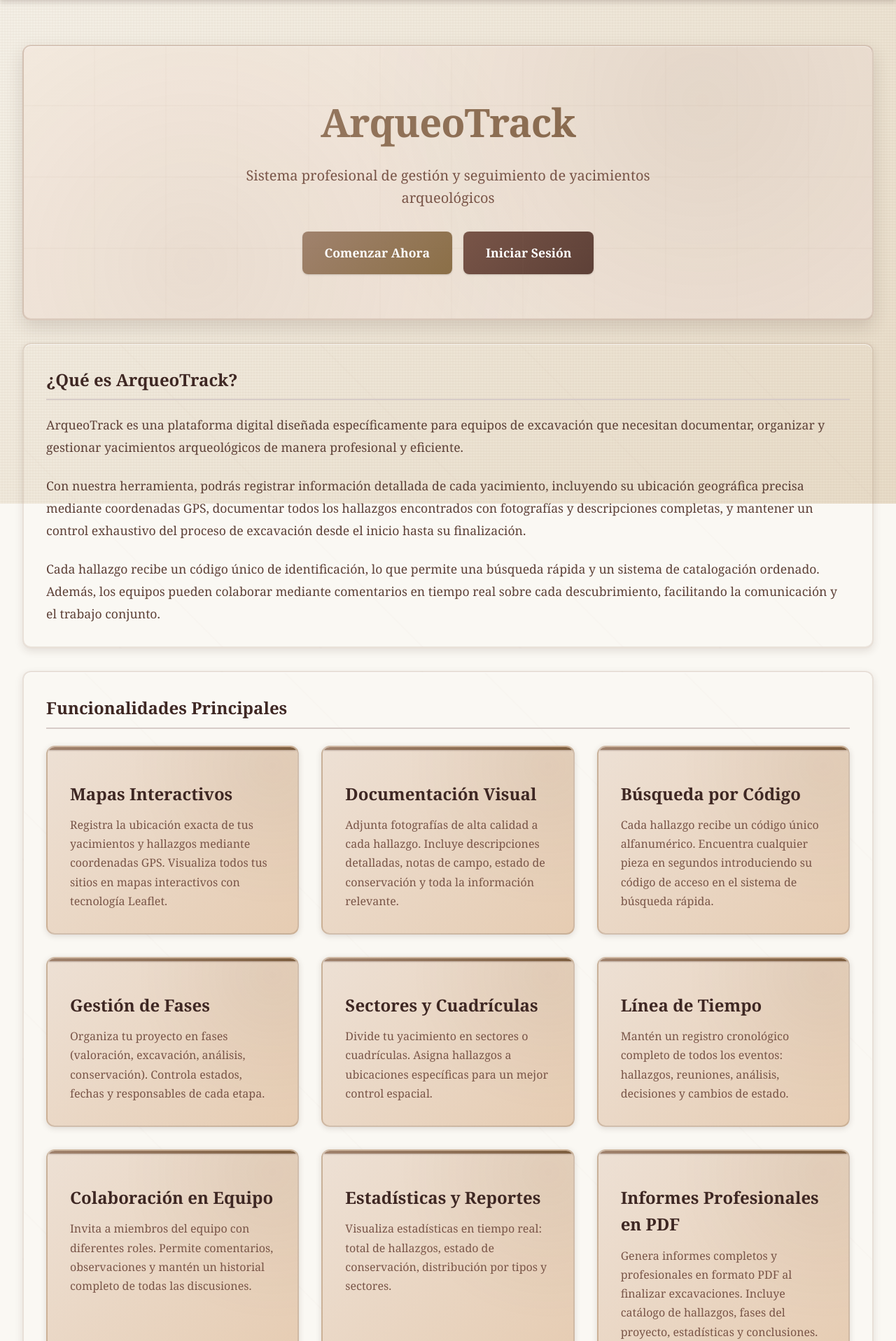
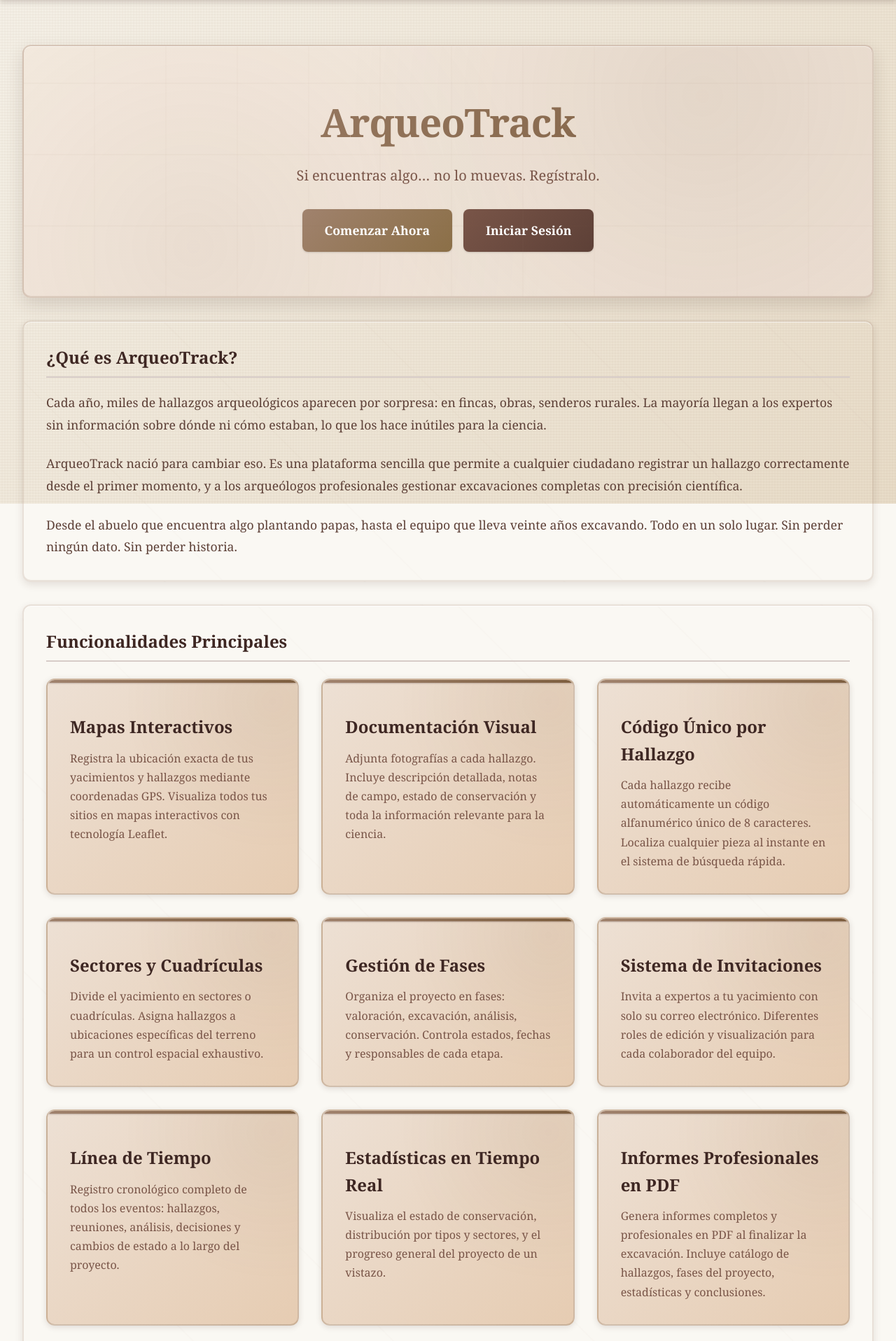
Before and after one commit to Cr-O1/Arqueotrack, a Flask app: page / in a window 1280 px wide. Shown: the part 80-1997 px from the top of the page at 70% size. Run offline with Flask 3, Linux system fonts and the light colour scheme.

Commit message:
Changed portada for consistency with Proyecto de Innovación presentation

```diff
--- a/templates/portada.html
+++ b/templates/portada.html
@@ -1,11 +1,11 @@
 {% extends "base.html" %}
-{% block title %}ArqueoTrack - Sistema de Gestión Arqueológica{% endblock %}
+{% block title %}ArqueoTrack - Si encuentras algo… no lo muevas. Regístralo.{% endblock %}
 
 {% block content %}
 <div class="main-content">
     <div class="hero">
         <h1>ArqueoTrack</h1>
-        <p>Sistema profesional de gestión y seguimiento de yacimientos arqueológicos</p>
+        <p>Si encuentras algo… no lo muevas. Regístralo.</p>
         <div class="hero-actions" style="margin-top: 2rem; display: flex; gap: 1rem; justify-content: center; flex-wrap: wrap;">
             <a href="/registro" class="btn" style="font-size: 1.1rem; padding: 1rem 2rem;">
                 Comenzar Ahora
@@ -19,21 +19,16 @@
     <div class="card" style="margin-top: 2rem;">
         <h2>¿Qué es ArqueoTrack?</h2>
         <p style="font-size: 1.1rem; line-height: 1.8; color: var(--dark-secondary); margin-bottom: 1.5rem;">
-            ArqueoTrack es una plataforma digital diseñada específicamente para equipos de excavación que necesitan
-            documentar, organizar y gestionar yacimientos arqueológicos de manera profesional y eficiente.
+            Cada año, miles de hallazgos arqueológicos aparecen por sorpresa: en fincas, obras, senderos rurales. La mayoría llegan a los expertos sin información sobre dónde ni cómo estaban, lo que los hace inútiles para la ciencia.
         </p>
         <p style="font-size: 1.1rem; line-height: 1.8; color: var(--dark-secondary); margin-bottom: 1.5rem;">
-            Con nuestra herramienta, podrás registrar información detallada de cada yacimiento, incluyendo su ubicación
-            geográfica precisa mediante coordenadas GPS, documentar todos los hallazgos encontrados con fotografías y
-            descripciones completas, y mantener un control exhaustivo del proceso de excavación desde el inicio hasta
-            su finalización.
+            ArqueoTrack nació para cambiar eso. Es una plataforma sencilla que permite a cualquier ciudadano registrar un hallazgo correctamente desde el primer momento, y a los arqueólogos profesionales gestionar excavaciones completas con precisión científica.
         </p>
         <p style="font-size: 1.1rem; line-height: 1.8; color: var(--dark-secondary);">
-            Cada hallazgo recibe un código único de identificación, lo que permite una búsqueda rápida y un sistema de
-            catalogación ordenado. Además, los equipos pueden colaborar mediante comentarios en tiempo real sobre cada
-            descubrimiento, facilitando la comunicación y el trabajo conjunto.
+            Desde el abuelo que encuentra algo plantando papas, hasta el equipo que lleva veinte años excavando. Todo en un solo lugar. Sin perder ningún dato. Sin perder historia.
         </p>
     </div>
+
     <div class="card" style="margin-top: 2rem;">
         <h2>Funcionalidades Principales</h2>
         <div class="features" style="margin-top: 1.5rem;">
@@ -48,78 +43,79 @@
             <div class="feature-card">
                 <h3>Documentación Visual</h3>
                 <p>
-                    Adjunta fotografías de alta calidad a cada hallazgo. Incluye descripciones detalladas,
-                    notas de campo, estado de conservación y toda la información relevante.
+                    Adjunta fotografías a cada hallazgo. Incluye descripción detallada, notas de campo,
+                    estado de conservación y toda la información relevante para la ciencia.
                 </p>
             </div>
 
             <div class="feature-card">
-                <h3>Búsqueda por Código</h3>
+                <h3>Código Único por Hallazgo</h3>
                 <p>
-                    Cada hallazgo recibe un código único alfanumérico. Encuentra cualquier pieza en segundos
-                    introduciendo su código de acceso en el sistema de búsqueda rápida.
+                    Cada hallazgo recibe automáticamente un código alfanumérico único de 8 caracteres.
+                    Localiza cualquier pieza al instante en el sistema de búsqueda rápida.
+                </p>
+            </div>
+
+            <div class="feature-card">
+                <h3>Sectores y Cuadrículas</h3>
+                <p>
+                    Divide el yacimiento en sectores o cuadrículas. Asigna hallazgos a ubicaciones
+                    específicas del terreno para un control espacial exhaustivo.
                 </p>
             </div>
 
             <div class="feature-card">
                 <h3>Gestión de Fases</h3>
                 <p>
-                    Organiza tu proyecto en fases (valoración, excavación, análisis, conservación).
+                    Organiza el proyecto en fases: valoración, excavación, análisis, conservación.
                     Controla estados, fechas y responsables de cada etapa.
                 </p>
             </div>
 
             <div class="feature-card">
-                <h3>Sectores y Cuadrículas</h3>
+                <h3>Sistema de Invitaciones</h3>
                 <p>
-                    Divide tu yacimiento en sectores o cuadrículas. Asigna hallazgos a ubicaciones
-                    específicas para un mejor control espacial.
+                    Invita a expertos a tu yacimiento con solo su correo electrónico. Diferentes
+                    roles de edición y visualización para cada colaborador del equipo.
                 </p>
             </div>
 
             <div class="feature-card">
                 <h3>Línea de Tiempo</h3>
                 <p>
-                    Mantén un registro cronológico completo de todos los eventos: hallazgos, reuniones,
-                    análisis, decisiones y cambios de estado.
+                    Registro cronológico completo de todos los eventos: hallazgos, reuniones,
+                    análisis, decisiones y cambios de estado a lo largo del proyecto.
                 </p>
             </div>
 
             <div class="feature-card">
-                <h3>Colaboración en Equipo</h3>
+                <h3>Estadísticas en Tiempo Real</h3>
                 <p>
-                    Invita a miembros del equipo con diferentes roles. Permite comentarios, observaciones
-                    y mantén un historial completo de todas las discusiones.
-                </p>
-            </div>
-
-            <div class="feature-card">
-                <h3>Estadísticas y Reportes</h3>
-                <p>
-                    Visualiza estadísticas en tiempo real: total de hallazgos, estado de conservación,
-                    distribución por tipos y sectores.
+                    Visualiza el estado de conservación, distribución por tipos y sectores,
+                    y el progreso general del proyecto de un vistazo.
                 </p>
             </div>
 
             <div class="feature-card">
                 <h3>Informes Profesionales en PDF</h3>
                 <p>
-                    Genera informes completos y profesionales en formato PDF al finalizar excavaciones.
+                    Genera informes completos y profesionales en PDF al finalizar la excavación.
                     Incluye catálogo de hallazgos, fases del proyecto, estadísticas y conclusiones.
                 </p>
             </div>
         </div>
     </div>
+
     <div class="card" style="margin-top: 2rem;">
         <h2>Cómo Funciona</h2>
         <div style="display: grid; gap: 2rem; margin-top: 1.5rem;">
             <div style="display: flex; gap: 1.5rem; align-items: start;">
                 <div style="min-width: 60px; height: 60px; background: linear-gradient(135deg, var(--primary-color), var(--primary-dark)); color: white; border-radius: 50%; display: flex; align-items: center; justify-content: center; font-size: 1.5rem; font-weight: bold;">1</div>
                 <div>
-                    <h3 style="color: var(--primary-color); margin-bottom: 0.5rem;">Registra tu Yacimiento</h3>
+                    <h3 style="color: var(--primary-color); margin-bottom: 0.5rem;">Encuentra algo. No lo muevas.</h3>
                     <p style="color: var(--dark-secondary); line-height: 1.7;">
-                        Crea un nuevo yacimiento especificando su nombre, ubicación geográfica, responsable del
-                        proyecto, y fechas. El sistema te permite marcar la ubicación exacta en un mapa interactivo.
+                        Dónde estaba el hallazgo y en qué capa del suelo importa tanto como el objeto en sí.
+                        Esa información no puede recuperarse una vez que se pierde. Inicia sesión y empieza a registrar desde el lugar del hallazgo.
                     </p>
                 </div>
             </div>
@@ -127,10 +123,10 @@
             <div style="display: flex; gap: 1.5rem; align-items: start;">
                 <div style="min-width: 60px; height: 60px; background: linear-gradient(135deg, var(--secondary-color), #7c3aed); color: white; border-radius: 50%; display: flex; align-items: center; justify-content: center; font-size: 1.5rem; font-weight: bold;">2</div>
                 <div>
-                    <h3 style="color: var(--secondary-color); margin-bottom: 0.5rem;">Organiza en Fases y Sectores</h3>
+                    <h3 style="color: var(--secondary-color); margin-bottom: 0.5rem;">Registra el Yacimiento</h3>
                     <p style="color: var(--dark-secondary); line-height: 1.7;">
-                        Planifica las fases del proyecto arqueológico y divide el yacimiento en sectores.
-                        Esto te permitirá un control exhaustivo del progreso y la distribución espacial.
+                        Crea el yacimiento con su nombre y marca la ubicación exacta en el mapa interactivo.
+                        El sistema guarda automáticamente las coordenadas GPS del lugar.
                     </p>
                 </div>
             </div>
@@ -140,8 +136,8 @@
                 <div>
                     <h3 style="color: var(--success-color); margin-bottom: 0.5rem;">Documenta los Hallazgos</h3>
                     <p style="color: var(--dark-secondary); line-height: 1.7;">
-                        Por cada pieza encontrada, registra tipo, descripción, estado de conservación, fotografías,
-                        ubicación GPS, sector asignado, y mucho más. Cada hallazgo recibe un código único.
+                        Por cada pieza encontrada, registra sus características, sube una fotografía y marca su localización
+                        exacta en el mapa. Cada hallazgo recibe automáticamente su código único de 8 caracteres.
                     </p>
                 </div>
             </div>
@@ -149,10 +145,10 @@
             <div style="display: flex; gap: 1.5rem; align-items: start;">
                 <div style="min-width: 60px; height: 60px; background: linear-gradient(135deg, var(--info-color), #2563eb); color: white; border-radius: 50%; display: flex; align-items: center; justify-content: center; font-size: 1.5rem; font-weight: bold;">4</div>
                 <div>
-                    <h3 style="color: var(--info-color); margin-bottom: 0.5rem;">Colabora con tu Equipo</h3>
+                    <h3 style="color: var(--info-color); margin-bottom: 0.5rem;">Invita a un Experto</h3>
                     <p style="color: var(--dark-secondary); line-height: 1.7;">
-                        Invita a miembros del equipo con diferentes roles (visualizador, editor, colaborador).
-                        Todos pueden comentar, registrar eventos y mantener una comunicación fluida.
+                        Comparte el yacimiento con un arqueólogo profesional introduciendo su correo electrónico.
+                        Puede revisar, corregir y continuar con el protocolo oficial sin perder ningún dato.
                     </p>
                 </div>
             </div>
@@ -160,10 +156,10 @@
             <div style="display: flex; gap: 1.5rem; align-items: start;">
                 <div style="min-width: 60px; height: 60px; background: linear-gradient(135deg, var(--warning-color), #f59e0b); color: white; border-radius: 50%; display: flex; align-items: center; justify-content: center; font-size: 1.5rem; font-weight: bold;">5</div>
                 <div>
-                    <h3 style="color: var(--warning-color); margin-bottom: 0.5rem;">Analiza y Reporta</h3>
+                    <h3 style="color: var(--warning-color); margin-bottom: 0.5rem;">La Historia se Conserva</h3>
                     <p style="color: var(--dark-secondary); line-height: 1.7;">
-                        Consulta estadísticas, visualiza líneas de tiempo, genera reportes y mantén un
-                        control completo del progreso del proyecto desde inicio hasta cierre.
+                        Los expertos reciben los datos completos. Las excavaciones son más organizadas y eficientes.
+                        El patrimonio queda protegido. El pasado no puede defenderse solo, pero sí puede conservarse.
                     </p>
                 </div>
             </div>
@@ -171,10 +167,10 @@
     </div>
 
     <div class="card" style="margin-top: 2rem; text-align: center; background: linear-gradient(135deg, rgba(99, 102, 241, 0.05), rgba(139, 92, 246, 0.05));">
-        <h2 style="border-bottom: none;">¿Listo para transformar tu gestión arqueológica?</h2>
+        <h2 style="border-bottom: none;">El pasado no puede defenderse solo.</h2>
         <p style="font-size: 1.1rem; color: var(--gray); margin: 1rem auto 2rem; max-width: 600px;">
-            Únete a ArqueoTrack hoy y lleva tu documentación arqueológica al siguiente nivel.
-            El registro es gratuito y podrás comenzar en minutos.
+            Pero sí puede conservarse si sabemos qué hacer. Únete a ArqueoTrack hoy y protege
+            la historia desde el primer momento. El registro es gratuito.
         </p>
         <div style="display: flex; gap: 1rem; justify-content: center; flex-wrap: wrap;">
             <a href="/registro" class="btn" style="font-size: 1.1rem; padding: 1rem 2.5rem;">
```
